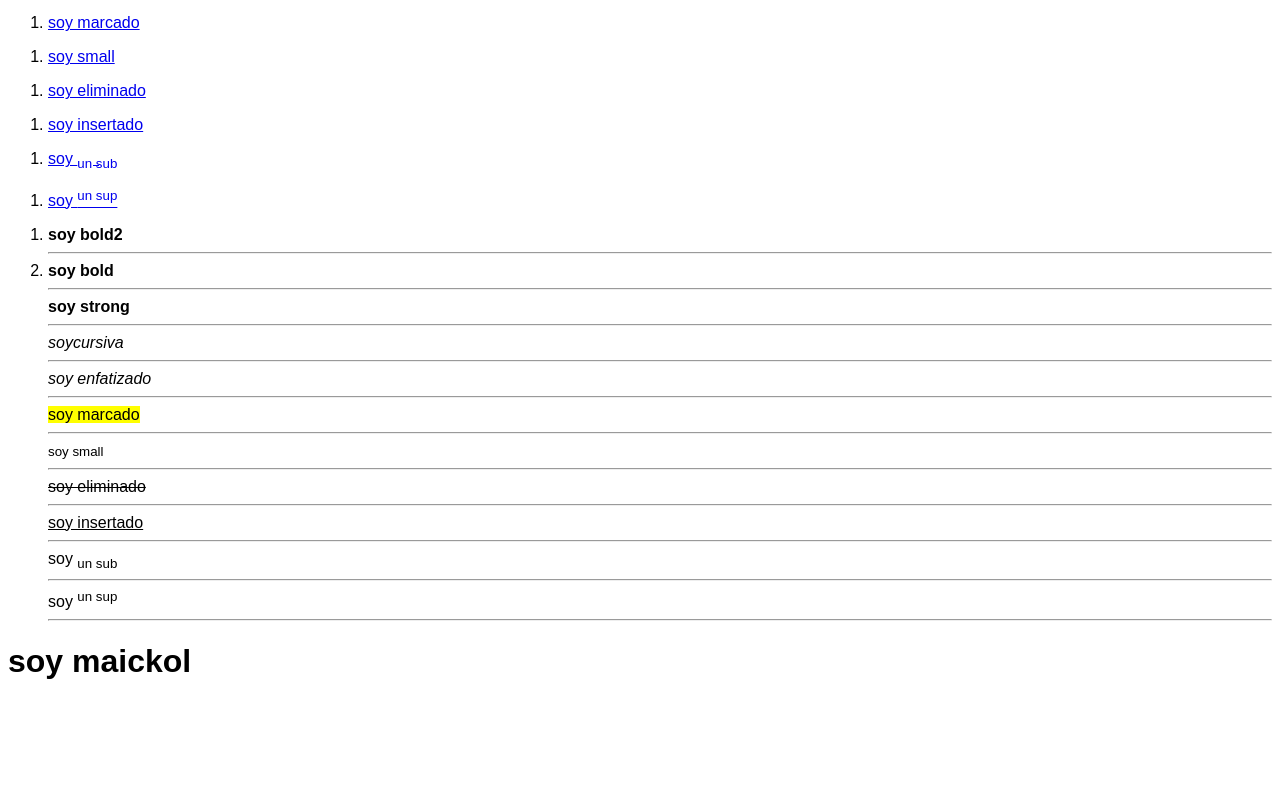
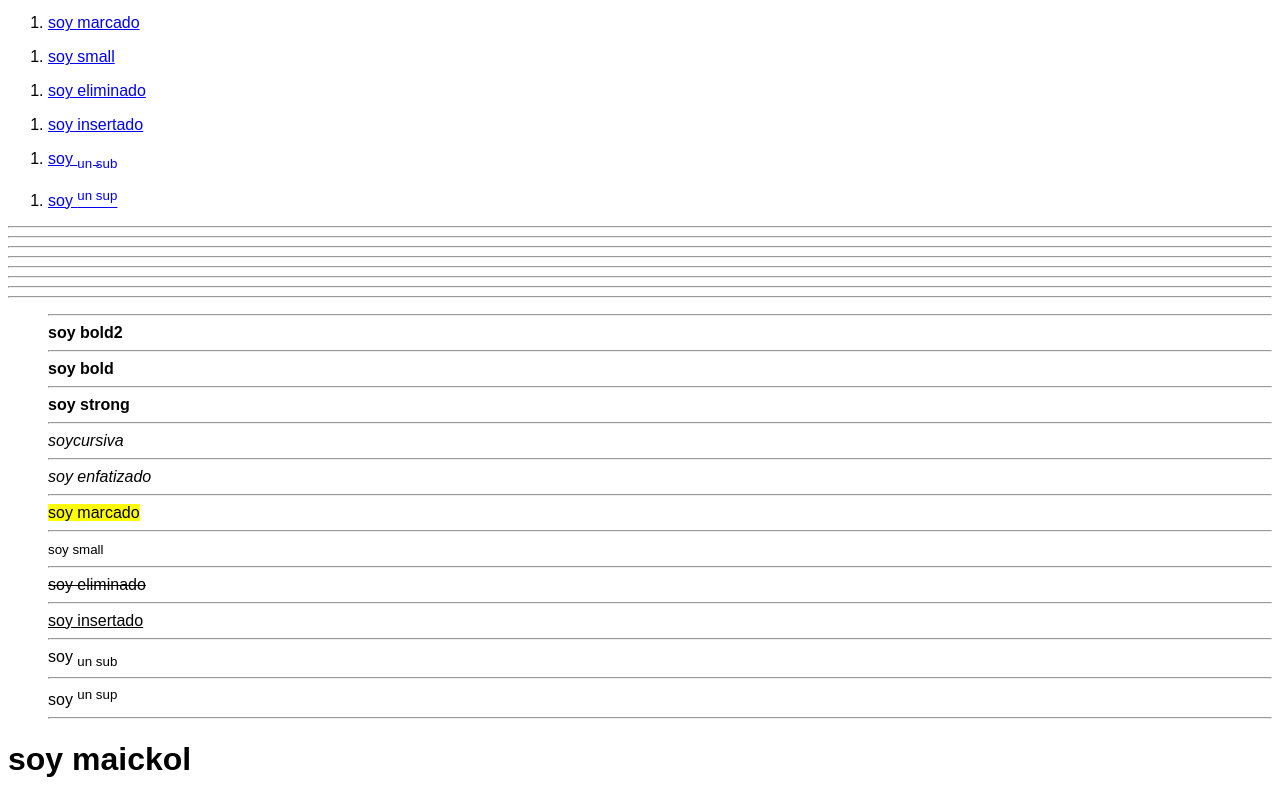
Before and after one commit to maickolporras/proyecto-clase-, a plain HTML site: page perfil.html in a window 1280 px wide. Shown: the part 1237-2036 px from the top of the page. Before the commit the page ends 1938 px from the top, so only its background shows below. Drawn offline with Linux system fonts and the light colour scheme; a web font is replaced by a local one.

Commit message:
se agregaron cambios 1

```diff
--- a/perfil.html
+++ b/perfil.html
@@ -160,18 +160,17 @@
             </li>
         </ol>
     </div>
+    <hr><hr><hr><hr><hr><hr><hr><hr>
+    <div>
     <ol>
-    <li>
+        <hr>
         <div id="1">
             <b>soy bold2</b>
         </div>
-    </li>
             <hr>
-    <li>
         <div id="2">
             <b>soy bold</b>
         </div>
-    </li>
             <hr>
         <div id="3">
             <strong>soy strong</strong>
@@ -210,8 +209,8 @@
         </div>
             <hr>
         </div>
-    </li>
     </ol>
+</div>
 <h1>soy maickol</h1>
 </body>
 </html>
```
Lines whose indentation alone changed are shown as unchanged.
